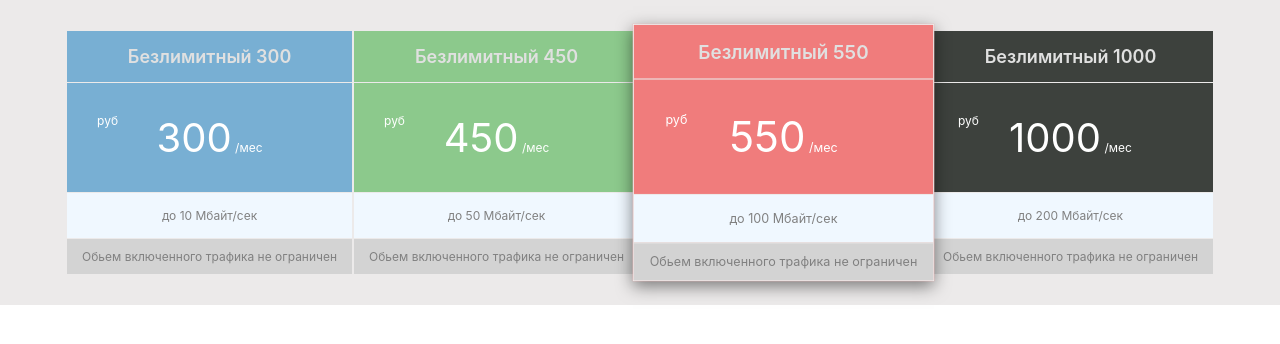
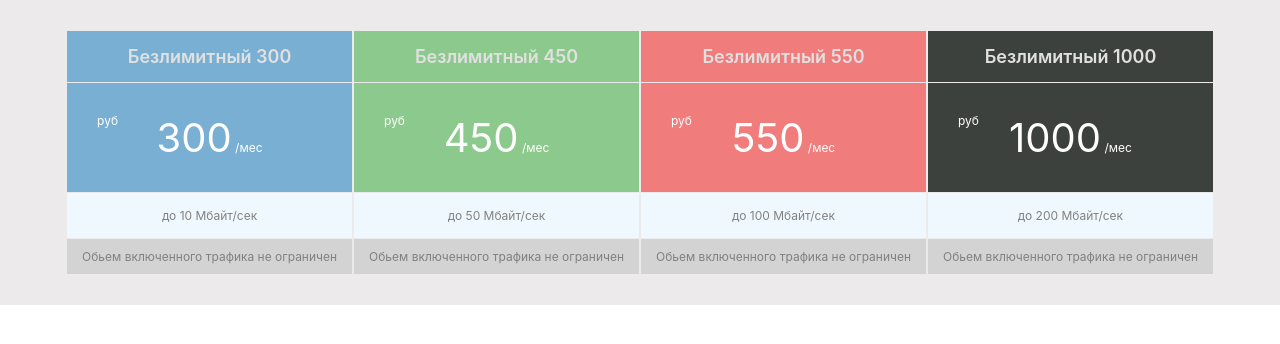
Before and after one commit to KateKhukhka/Homework-week-23-tariffs-app, a React (Create React App) app: page / in a window 1280 px wide. Shown: the top 344 px of the page. Built offline with nearby package versions, Linux system fonts and the light colour scheme.

Commit message:
add interactive

```diff
--- a/src/components/content.jsx
+++ b/src/components/content.jsx
@@ -7,10 +7,13 @@ function Content() {
     { name: 550, speed: 100, remark: "Обьем включенного трафика не ограничен" },
     { name: 1000, speed: 200, remark: "Обьем включенного трафика не ограничен" },
   ];
+
   return (
     <div className="content">
       {cards.map((item, index) => {
-        return <Card key={index} price_name={item.name} speed={item.speed} remark={item.remark} />;
+        return (
+          <Card key={index} price_name={item.name} speed={item.speed} remark={item.remark} />
+        );
       })}
     </div>
   );
--- a/src/components/tariffCard.css
+++ b/src/components/tariffCard.css
@@ -8,6 +8,7 @@
   display: flex;
   flex-direction: column;
   border: solid rgb(236, 234, 234) 1px;
+  cursor: pointer;
 }
 .card_name,
 .card_price {
@@ -53,10 +54,18 @@
   background-color: rgb(140, 201, 140);
 }
 .card:nth-of-type(3n) {
-  box-shadow: 0px 5px 15px 0px rgba(0, 0, 0, 0.5);
   background-color: rgb(240, 124, 124);
-  scale: 105%;
 }
 .card:nth-of-type(4n) {
   background-color: rgb(61, 65, 61);
 }
+.card:hover {
+  scale: 105%;
+  box-shadow: 0px 5px 15px 0px rgba(0, 0, 0, 0.5);
+  transition: 0.3s ease-in;
+}
+.selected {
+  filter: brightness(70%);
+  scale: 105%;
+  box-shadow: 0px 5px 15px 0px rgba(0, 0, 0, 0.5);
+}
--- a/src/components/tariffCard.jsx
+++ b/src/components/tariffCard.jsx
@@ -1,10 +1,26 @@
-import React from "react";
 import "./tariffCard.css";
+import { useState } from "react";
 
 function Card(props) {
   const { price_name, speed, remark } = props;
+  const [selected, setSelected] = useState(false);
+  const handleChange = () => {
+    setSelected(!selected);
+  };
   return (
-    <div className="card">
+    <div
+      onClick={handleChange}
+      className={`card ${selected ? "selected" : ""}`}
+      style={
+        selected
+          ? {
+              boxShadow: "0px 5px 15px 0px rgba(0, 0, 0, 0.5)",
+              filter: "brightness(70%)",
+              scale: "105%",
+            }
+          : { filter: "" }
+      }
+    >
       <div className="card_name">Безлимитный {price_name}</div>
       <div className="card_price">
         <div className="current">руб</div>
```
